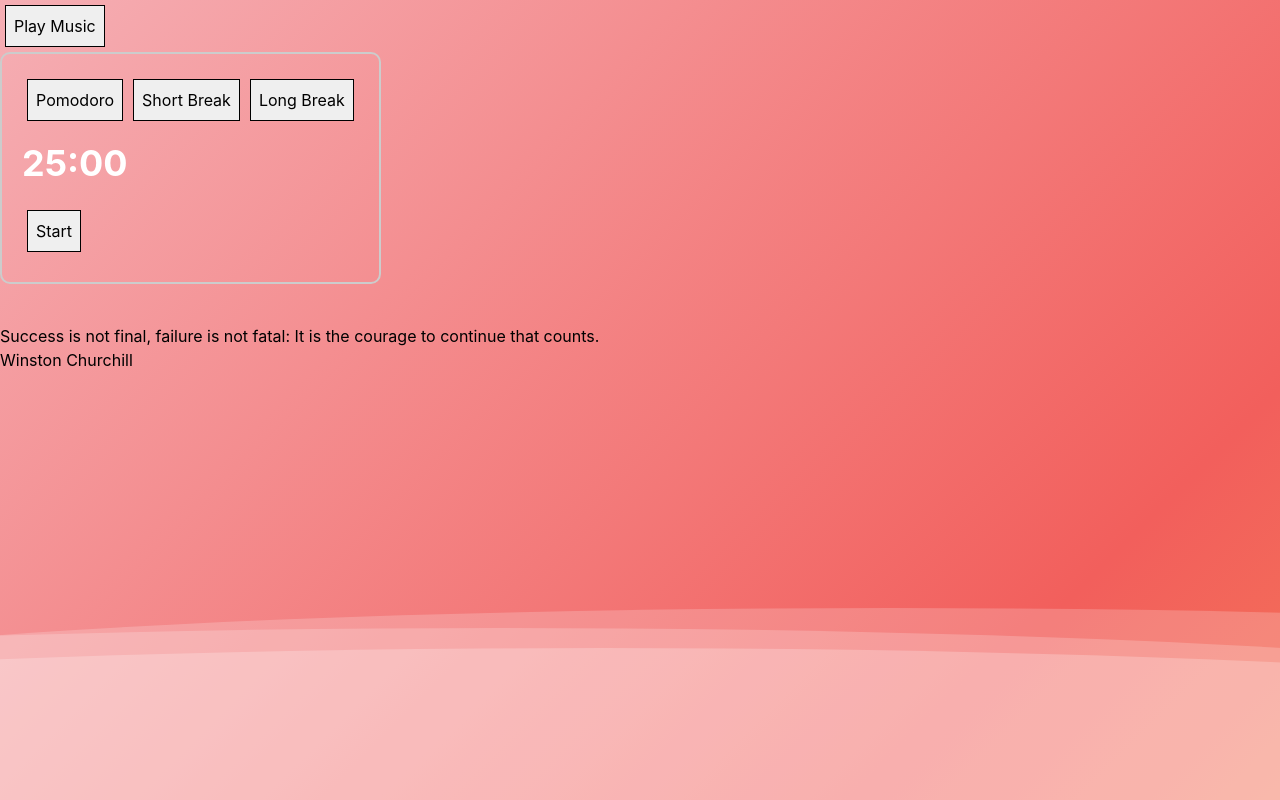
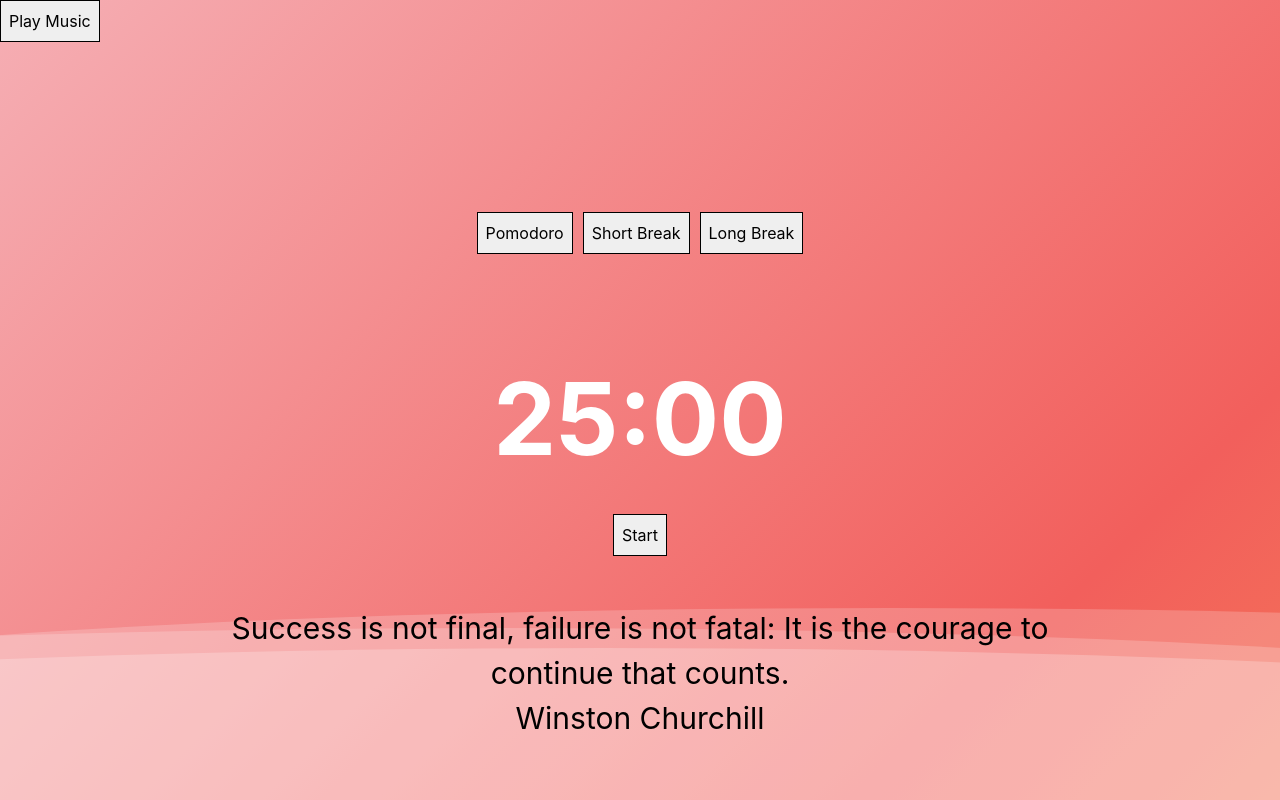
Before and after one commit to Modernsapien/project-week-3, a React (Vite) app in the folder client/: page /pomodoro in a window 1280 px wide. Built offline with nearby package versions, Linux system fonts and the light colour scheme; a web font is replaced by a local one.

Commit message:
added styling on pomodoro

```diff
--- a/client/src/App.css
+++ b/client/src/App.css
@@ -1,17 +1,19 @@
+.timer-container {
+    display: flex;
+    justify-content: center;
+    align-items: center;
+    height: 100vh;
 
+  }
 
-.timer-container {
+  .timer {
     display: flex;
     flex-direction: column;
     align-items: center;
-}
-
-.timer {
-  display: inline-block;
-  border: 2px solid #ccc;
     padding: 20px;
     border-radius: 10px;
     margin-bottom: 20px;
+    margin-top:150px;
   }
 
   .buttons {
@@ -20,14 +22,20 @@
   }
 
   button {
+
     padding: 10px 15px;
-  margin: 5px;
+  }
+
+
+  button:not(:last-child) {
+    margin-right: 10px;
   }
 
   .display {
-  font-size: 36px;
+    font-size: 100px;
     font-weight: bold;
     margin-bottom: 20px;
+    margin-top: 80px;
   }
 
   .controls {
@@ -38,12 +46,12 @@ button {
     margin-top: 20px;
     z-index: 9;
     color: black;
+    text-align: center;
   }
 
   .quote {
-  display: none;
+    max-width: 900px;
+    display: block;
+    margin: 0 auto;
+    font-size: 30px;
   }
-
-.quote {
-  display: block;
-}
```
Also changed, not shown: 1 other file (tests, documents, lock files or other folders). Lines whose indentation alone changed are shown as unchanged.
